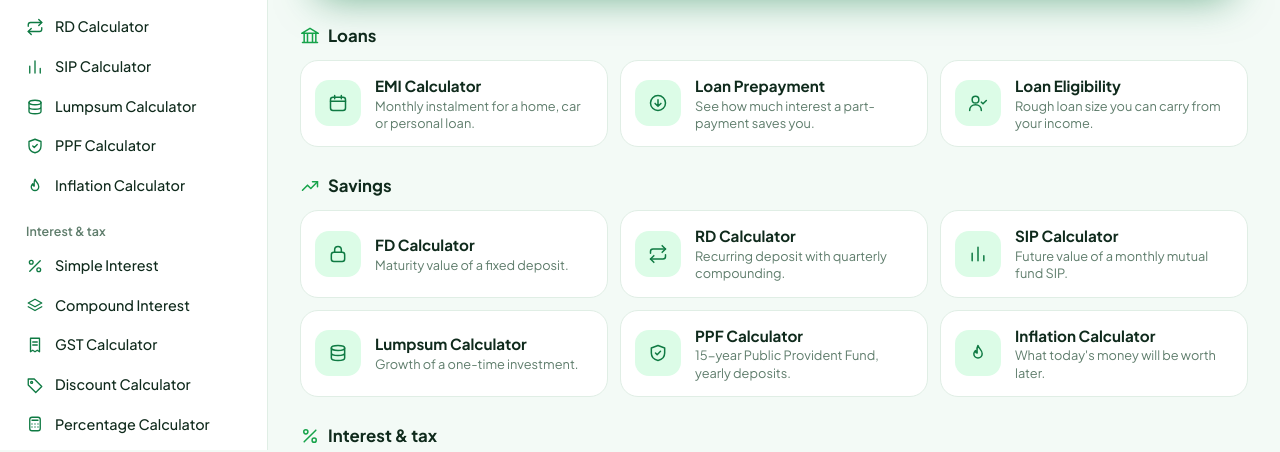
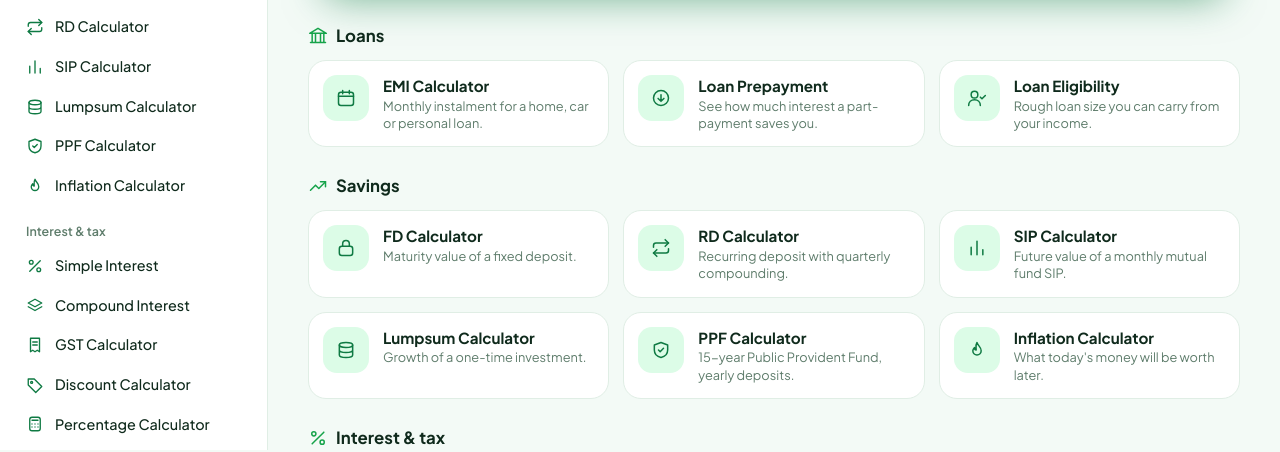
Before and after one commit to rupamtaua/EMI-Calculator-Hisaab-, a plain HTML site: page index.html in a window 1280 px wide. Shown: the part 350-802 px from the top of the page. Drawn offline with Linux system fonts and the light colour scheme.

Commit message:
Update index.html

```diff
--- a/index.html
+++ b/index.html
@@ -18,7 +18,7 @@ button,input,select{font:inherit}
 a:focus-visible,input:focus-visible,select:focus-visible,button:focus-visible{outline:2px solid var(--g600);outline-offset:2px}
 .ic{width:20px;height:20px;flex:none}
 .app{display:grid;grid-template-columns:268px 1fr;min-height:100vh}
-.side{position:sticky;top:0;height:100vh;overflow-y:auto;background:#fff;border-right:1px solid var(--line);padding:22px 14px}
+.side{position:sticky;top:0;height:100vh;overflow-y:auto;scrollbar-width:thin;scrollbar-color:var(--g200) transparent;background:#fff;border-right:1px solid var(--line);padding:22px 14px}
 .brand{display:flex;align-items:center;gap:10px;font-weight:800;font-size:1.2rem;padding:0 8px 18px}
 .logo{width:38px;height:38px;border-radius:12px;background:linear-gradient(135deg,var(--g500),var(--g700));color:#fff;display:grid;place-items:center;box-shadow:0 6px 14px rgba(22,163,74,.35);flex:none}
 .nv{display:flex;align-items:center;gap:11px;padding:9px 12px;border-radius:12px;color:var(--ink);text-decoration:none;font-size:.9rem;font-weight:500}
@@ -26,7 +26,7 @@ a:focus-visible,input:focus-visible,select:focus-visible,button:focus-visible{ou
 .nv:hover{background:var(--g50)}
 .nv.on{background:var(--g100);color:var(--g900);font-weight:700}
 .gl{margin:16px 12px 6px;font-size:.78rem;color:var(--mut);font-weight:600}
-.main{padding:28px 32px 40px;max-width:1100px;width:100%;min-width:0}
+.main{padding:28px 40px 48px;max-width:1360px;width:100%;margin:0 auto;min-width:0}
 .mbrand{display:none}
 .top{display:flex;align-items:center;gap:14px;margin-bottom:22px}
 .back{width:42px;height:42px;border-radius:14px;background:#fff;border:1px solid var(--line);display:grid;place-items:center;color:var(--g700);text-decoration:none;flex:none}
@@ -42,8 +42,8 @@ background:radial-gradient(500px 240px at 90% 0,rgba(255,255,255,.22),transparen
 .sample b{font-size:1.9rem;display:block;margin:2px 0;line-height:1.2}
 .sec{display:flex;align-items:center;gap:8px;margin:26px 0 12px;font-size:1.05rem;font-weight:700}
 .sec .ic{color:var(--g600)}
-.tiles{display:grid;grid-template-columns:repeat(auto-fill,minmax(250px,1fr));gap:12px}
-.tile{display:flex;gap:14px;align-items:center;background:#fff;border:1px solid var(--line);border-radius:18px;padding:14px;text-decoration:none;color:var(--ink);transition:transform .15s,box-shadow .15s,border-color .15s}
+.tiles{display:grid;grid-template-columns:repeat(auto-fit,minmax(280px,1fr));gap:14px}
+.tile{display:flex;gap:14px;align-items:flex-start;background:#fff;border:1px solid var(--line);border-radius:18px;padding:14px;text-decoration:none;color:var(--ink);transition:transform .15s,box-shadow .15s,border-color .15s}
 .tile:hover{transform:translateY(-2px);border-color:var(--g200);box-shadow:0 10px 24px -12px rgba(15,122,67,.35)}
 .ti{width:46px;height:46px;border-radius:14px;background:var(--g100);color:var(--g700);display:grid;place-items:center;flex:none}
 .tile b{display:block;font-size:.95rem}
```
